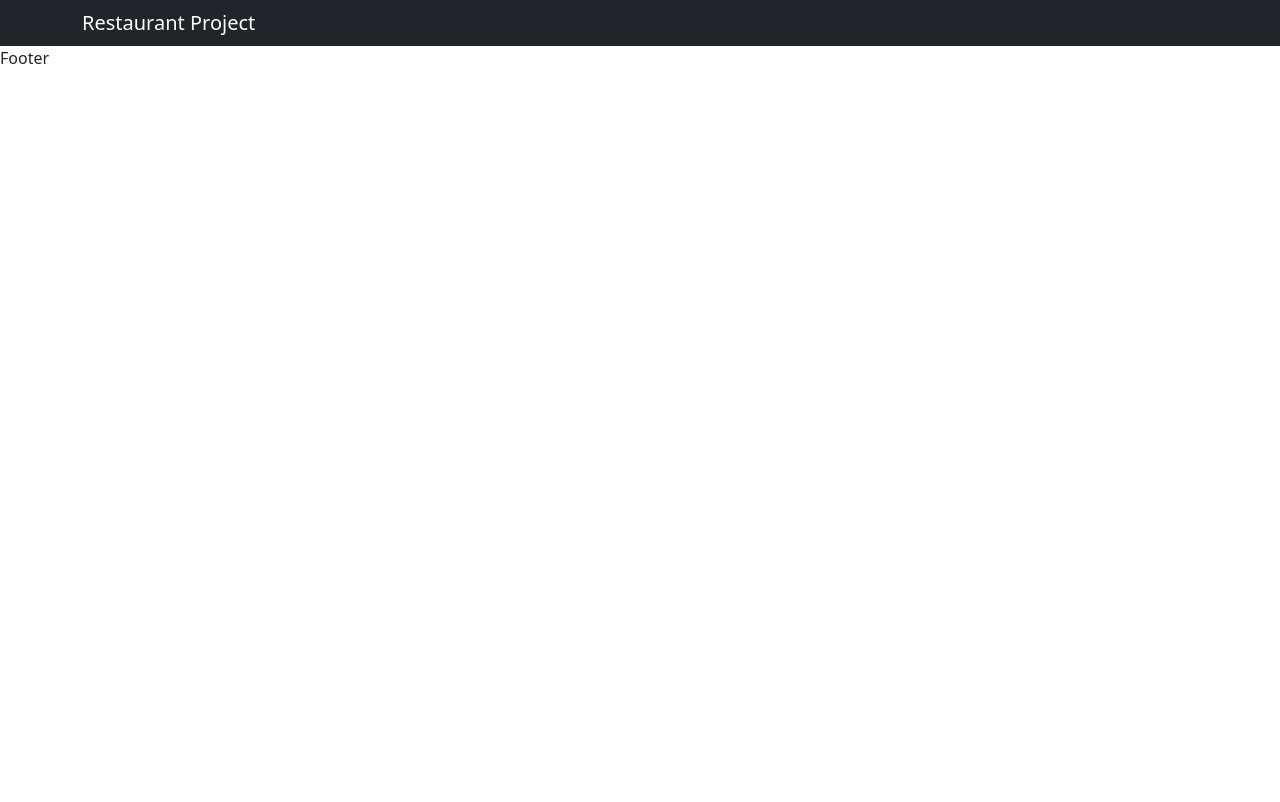
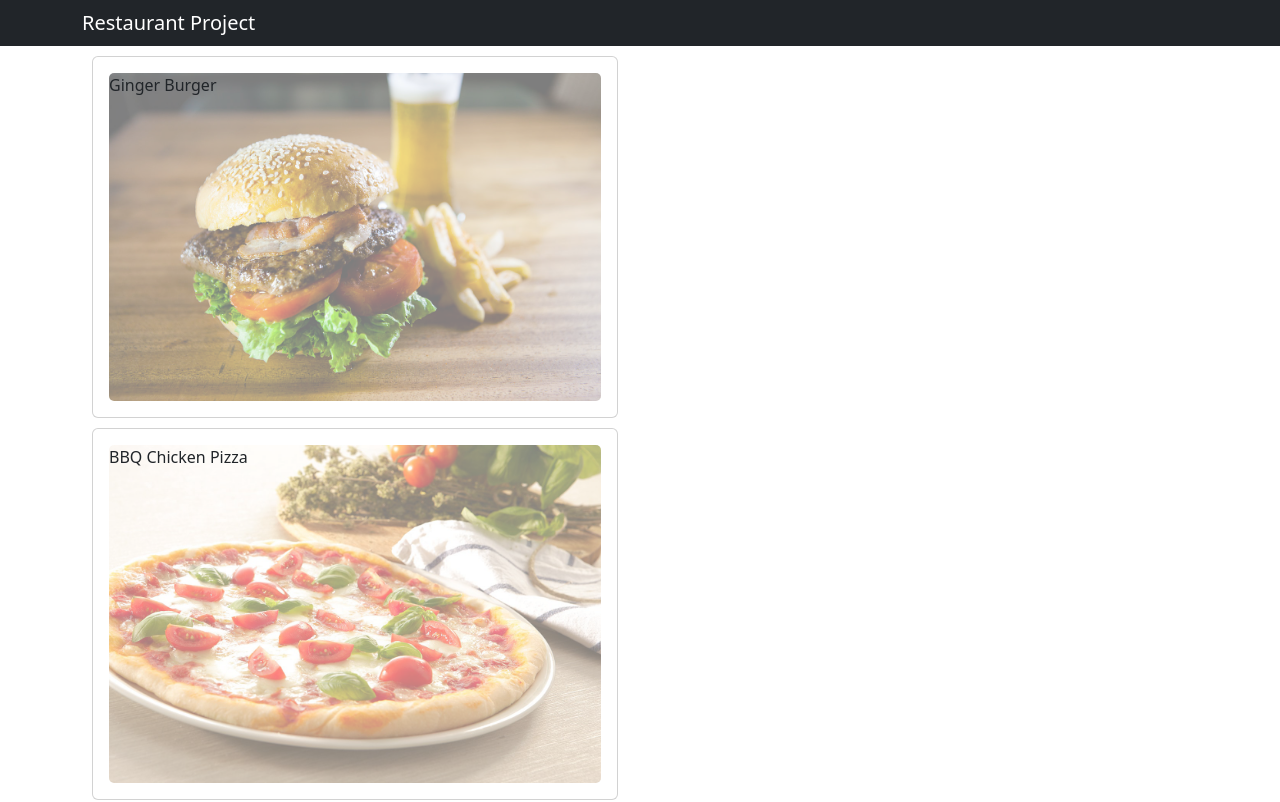
Before and after one commit to junaetfarukrafi/RestaurantProject, a React (Create React App) app: page / in a window 1280 px wide. Shown: the top 802 px of the page. Built offline with nearby package versions, Linux system fonts and the light colour scheme.

Commit message:
Designing Menu Items

```diff
--- a/src/component/body/MenuItem.js
+++ b/src/component/body/MenuItem.js
@@ -1,10 +1,22 @@
 import React from 'react'
+import {Card,CardImg,CardImgOverlay,CardBody,CardTitle} from 'reactstrap';
 
 const MenuItem = props=> {
     console.log(props);
   return (
     <div>
-
+     <Card style={{margin:"10px"}}>
+        <CardBody>
+            <CardImg
+            width="100%"
+            alt={props.dish.name}
+            src={props.dish.image}
+            style={{opacity:0.5}} />
+            <CardImgOverlay>
+                <CardTitle>{props.dish.name}</CardTitle>
+            </CardImgOverlay>
+        </CardBody>
+     </Card>
     </div>
   )
 }
```
